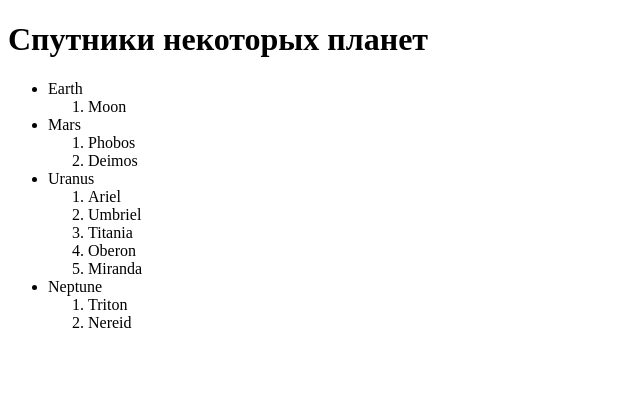
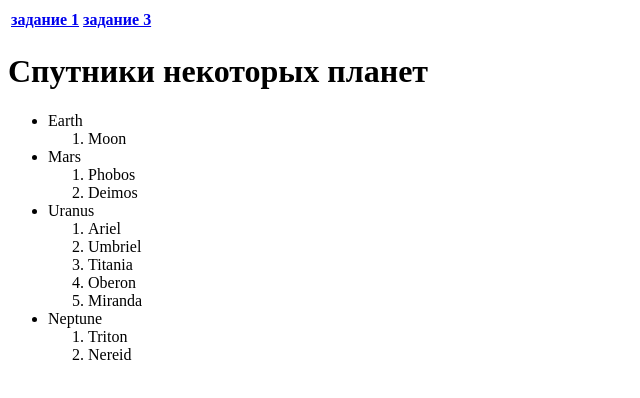
Before and after one commit to Bernadskij/home-work, a plain HTML site: page lesson-6-html/task2.html in a window 1280 px wide. Shown: the whole page, without its empty margins (0-640 px from the left). Drawn offline with Linux system fonts and the light colour scheme.

Commit message:
Second task was completely done

```diff
--- a/lesson-6-html/task2.html
+++ b/lesson-6-html/task2.html
@@ -5,6 +5,16 @@
     <title>task2</title>
   </head>
   <body>
+    <table>
+      <tr>
+        <td>
+          <a href="task1.html" title="ссылка на первое задание" target="_blank"><b>задание 1</b></a>
+        </td>
+        <td>
+          <a href="task3.html" title="ссылка на третье задание" target="_blank"><b>задание 3</b></a>
+        </td>
+      </tr>
+    </table >
     <p><h1>Спутники некоторых планет</h1></p>
     <ul type="disc">
       <li>Earth</li>
```
